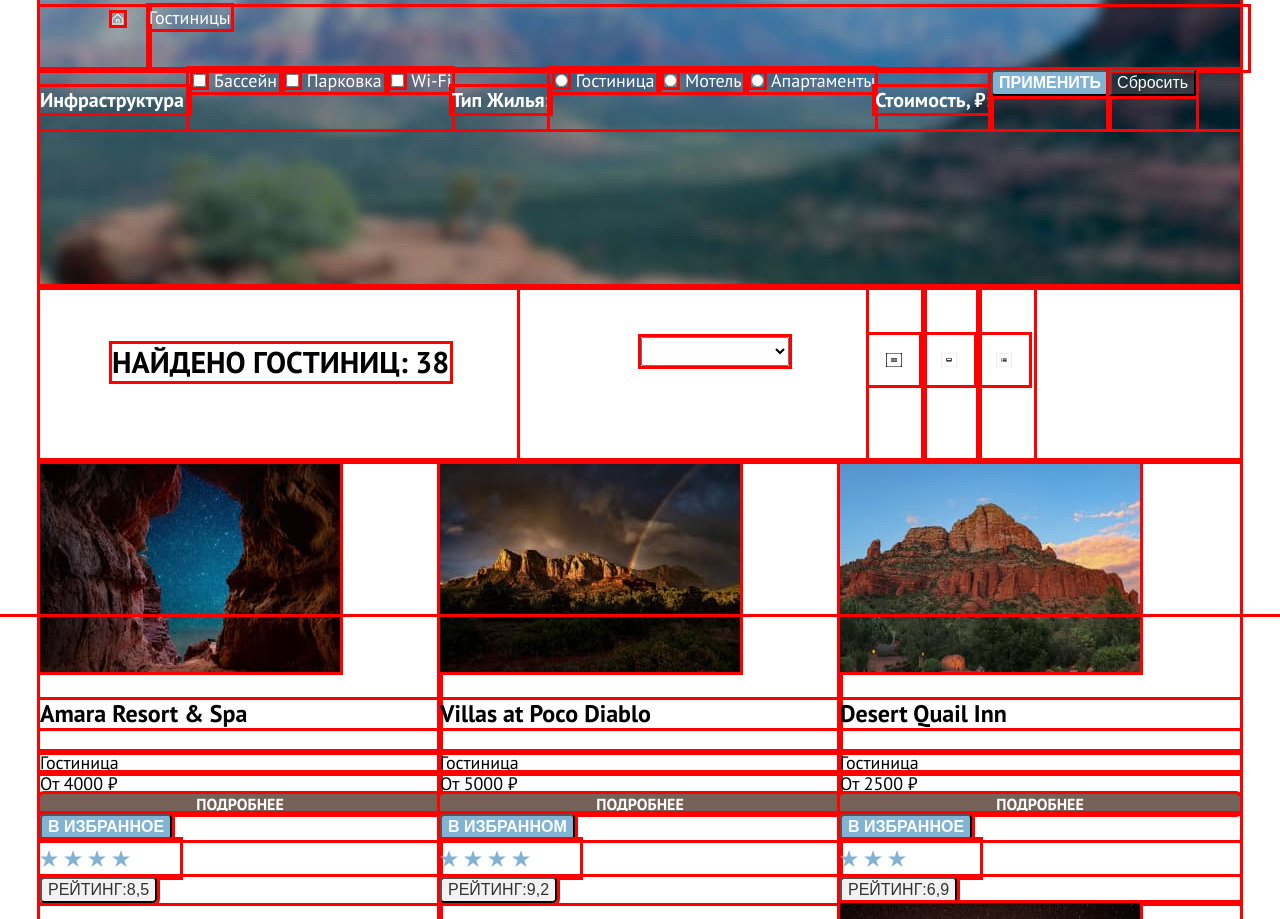
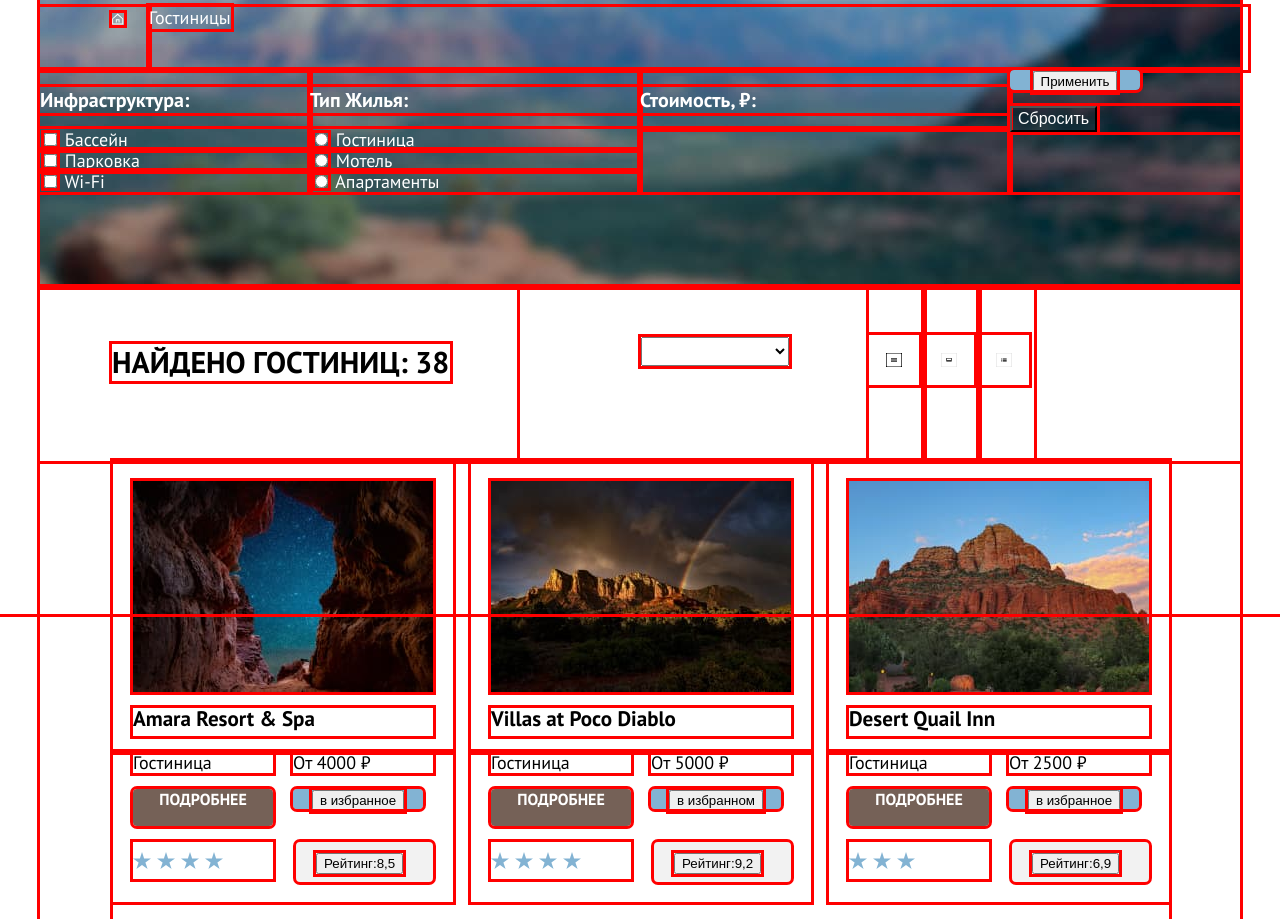
Before and after one commit to htmlacademy-htmlcss/2086067-sedona-34, a plain HTML site: page catalog.html in a window 1280 px wide. Shown: the part 186-1105 px from the top of the page. Drawn offline with Linux system fonts and the light colour scheme.

Commit message:
Добавляет мелкие сетки на гридах для подходящих компонентов

```diff
--- a/catalog.html
+++ b/catalog.html
@@ -60,6 +60,7 @@
     </header>
     <section class="choice-hotels">
     <form class="choice-infrastructure-common">
+      <div class="infrastructure-and-title">
       <h2 class="choice-infrastructure">Инфраструктура:</h2>
           <div class="choice-infrastructure-filter">
             <label class="control">
@@ -75,6 +76,8 @@
               Wi-Fi
             </label>
           </div>
+        </div>
+        <div class="houses-and-title">
       <h2 class="choice-type-houses">Тип Жилья:</h2>
            <div class="choice-type-houses-filter">
             <label class="control">
@@ -90,6 +93,8 @@
                Апартаменты
             </label>
            </div>
+          </div>
+          <div class="price-and-title">
       <h2 class="price">Стоимость, ₽:</h2>
         <div class="price-filter">
         <label class="visually-hidden">
@@ -105,12 +110,15 @@
           <button class="button visually-hidden" type="submit" >Стоимость от</button>
           <button class="button visually-hidden" type="submit"> Стоимость до</button>
         </div>
+      </div>
+      <div class="apply-and-reset">
         <div class="button-another">
         <button class="button" type="submit">Применить</button>
       </div>
         <div class="without-background">
         <button class="button" type="submit">Сбросить</button>
       </div>
+    </div>
     </form>
   </div>
     </section>
@@ -143,13 +151,15 @@
             alt="Ущелье">
             <h3 class="hotel-card-title">Amara Resort & Spa</h3>
           </a>
+          <div class="hotel-information">
           <span class="hotel-card-type">Гостиница</span>
           <b class="hotel-card-price">От 4000 ₽</b>
           <a class="hotel-card-button button" href="#">подробнее</a>
           <div class="button-another">
-          <button class="button" type="submit">в избранное</button></div>
+          <button class="button button-remember" type="submit">в избранное</button></div>
           <img class="hotel-rating-image" src="images/four-stars.svg" width="140" height="37" alt="4 звезды">
           <span class="hotel-rating"><button class="button" type="submit">Рейтинг:8,5</button></span>
+        </div>
         </li>
         <li class="hotel-card">
           <a class="hotel-card-link" href="#">
@@ -157,27 +167,31 @@
             alt="Горы на фоне радуги">
             <h3 class="hotel-card-title">Villas at Poco Diablo</h3>
           </a>
+          <div class="hotel-information">
           <span class="hotel-card-type">Гостиница</span>
           <b class="hotel-card-price">От 5000 ₽</b>
           <a class="hotel-card-button button" href="#">подробнее</a>
           <div class="button-another">
-          <button class="button" type="submit">в избранном</button></div>
+          <button class="button button-remember" type="submit">в избранном</button></div>
           <img class="hotel-rating-image" src="images/four-stars.svg" width="140" height="37" alt="4 звезды">
           <span class="hotel-rating"><button class="button" type="submit">Рейтинг:9,2</button></span>
+        </div>
         </li>
-        <div class="hotel-card">
+        <li class="hotel-card">
           <a class="hotel-card-link" href="#">
             <img class="hotel-card-image" src="images/hotel-desert-quail-inn.jpg" width="300" height="211"
              alt="Горы на фоне голубого неба">
             <h3 class="hotel-card-title">Desert Quail Inn</h3>
           </a>
+          <div class="hotel-information">
           <span class="hotel-card-type">Гостиница</span>
           <b class="hotel-card-price">От 2500 ₽</b>
           <a class="hotel-card-button button" href="#">подробнее</a>
           <div class="button-another">
-          <button class="button" type="submit">в избранное</button></div>
+          <button class="button button-remember" type="submit">в избранное</button></div>
           <img class="hotel-rating-image" src="images/three-stars.svg" width="140" height="37" alt="3 звезды">
           <span class="hotel-rating"><button class="button" type="submit">Рейтинг:6,9</button></span>
+        </div>
         </li>
         <li class="hotel-card">
           <a class="hotel-card-link" href="#">
@@ -185,13 +199,15 @@
              alt="Горы на фоне звездного неба">
             <h3 class="hotel-card-title">GreenTree Inn</h3>
           </a>
+          <div class="hotel-information">
           <span class="hotel-card-type">Гостиница</span>
           <b class="hotel-card-price">От 1500 ₽</b>
           <a class="hotel-card-button button" href="#">подробнее</a>
           <div class="button-another">
-          <button class="button" type="submit">в избранное</button></div>
+          <button class="button button-remember" type="submit">в избранное</button></div>
           <img class="hotel-rating-image" src="images/two-stars.svg" width="140" height="37" alt="2 звезды">
           <span class="hotel-rating"><button class="button" type="submit">Рейтинг:5,0</button></span>
+        </div>
         </li>
       </ul>
       <div class="pagination-and-number-hotels-page">
--- a/styles/slyles.css
+++ b/styles/slyles.css
@@ -751,7 +751,54 @@ body {
   margin-right: 1017px;
 }
 
-.button-another button {
+.infrastructure-and-title {
+  display: flex;
+  flex-direction: column;
+  flex-wrap: wrap;
+  width: 270px;
+  margin: 0;
+  padding: 0;
+}
+
+.choice-infrastructure-filter {
+ display: flex;
+ flex-direction: column;
+}
+
+.houses-and-title {
+  display: flex;
+  flex-direction: column;
+  flex-wrap: wrap;
+  width: 330px;
+  margin: 0;
+  padding: 0;
+}
+
+.choice-type-houses-filter {
+  display: flex;
+  flex-direction: column;
+}
+
+.price-and-title {
+  display: flex;
+  flex-direction: column;
+  flex-wrap: wrap;
+  width: 370px;
+  margin: 0;
+  padding: 0;
+}
+
+.apply-and-reset {
+  display: flex;
+  flex-direction: column;
+  flex-wrap: wrap;
+  width: 230px;
+  margin: 0;
+  padding: 0;
+}
+
+.button-another {
+  display: block;
   font-weight: 700;
   font-size: 16px;
   line-height: 20px;
@@ -761,6 +808,10 @@ body {
   background-color: #82B3D3;
   border-radius: 4px;
   color: #FFFFFF;
+  width: 130px;
+  height: 20px;
+  padding: 14px 15px;
+
 }
 
 .without-background button {
@@ -831,7 +882,7 @@ body {
 }
 
 
-.hotel-list {
+/*.hotel-list {
   display: flex;
   width: 1200px;
   margin: 0;
@@ -840,28 +891,75 @@ body {
   flex-wrap: wrap;
   justify-content: space-evenly;
 }
+*/
+.hotel-list {
+  width: 1056px;
+  padding: 0;
+  margin: 0;
+  margin-left: 73px;
+  margin-right: 71px;
+  margin-bottom: 66px;
+  list-style-type: none;
+  display: grid;
+  grid-template-columns: 340px 340px 340px;
+  column-gap: 18px;
+  row-gap: 20px;
+}
 
 .hotel-card {
+  width: 340px;
+  min-height: 438px;
   display: flex;
   flex-direction: column;
-  width: 400px;
-  min-height: 211px;
   margin: 0;
+  padding: 0;
+}
+
+.hotel-card-image {
+  display: block;
+  width: 300px;
+  height: 211px;
+  margin-top: 20px;
+  margin-bottom: 16px;
+  margin-left: 20px;
+  margin-right: 20px;
   padding: 0;
 
 }
 
 .hotel-card-title {
-  font-weight: 700;
-  font-size: 24px;
-  line-height: 28px;
-  color: #000000;
-  text-align: left;
+  display: block;
+  width: 300px;
+  min-height: 28px;
+  padding: 0;
+  margin-top: 0;
+  margin-bottom: 16px;
+  margin-left: 20px;
+  margin-right: 20px;
 
 }
 
 .hotel-card a {
   text-decoration: none;
+  color: #000000;
+}
+
+.hotel-information {
+  display: flex;
+  flex-direction: row;
+  flex-wrap: wrap;
+  margin: 0;
+  padding: 0;
+}
+
+.hotel-card-type {
+  width: 140px;
+  min-height: 21px;
+  padding: 0;
+  margin-top: 0;
+  margin-bottom: 16px;
+  margin-left: 20px;
+  margin-right: 20px;
 }
 
 .hotel-card-price {
@@ -869,9 +967,18 @@ body {
   font-size: 18px;
   line-height: 21px;
   text-transform: capitalize;
+  width: 140px;
+  min-height: 21px;
+  padding: 0;
+  margin-top: 0;
+  margin-left: 0;
+  margin-bottom: 16px;
+  margin-right: 20px;
+
 }
 
 .hotel-card-button {
+  display: block;
   font-weight: 700;
   font-size: 16px;
   line-height: 20px;
@@ -881,30 +988,62 @@ body {
   text-transform: uppercase;
   background-color: #756157;
   border-radius: 4px;
+  width: 140px;
+  height: 37px;
+  padding: 0;
+  margin-top: 0;
+  margin-bottom: 16px;
+  margin-left: 20px;
+  margin-right: 20px;
+  box-sizing: border-box;
 }
 
-.button-another button {
+.hotel-information a {
+  text-decoration: none;
+  color: #FFFFFF;
+
+}
+
+.button-another {
+  display: block;
   font-weight: 700;
   font-size: 16px;
   line-height: 20px;
+  color: #FFFFFF;
   align-items: center;
   text-align: center;
   text-transform: uppercase;
-  color: #FFFFFF;
   background-color: #82B3D3;
-  border-radius: 4px;
+  padding: 0;
+  margin-top: 0;
+  margin-bottom: 16px;
+  margin-left: 0;
+  margin-right: 20px;
 }
 
-.hotel-rating button {
-  font-weight: 400;
-  font-size: 16px;
-  line-height: 20px;
-  text-align: center;
+.hotel-rating-image {
+  display: block;
+  margin-left: 20px;
+}
+
+.hotel-rating {
+  display: block;
+  width: 95px;
+  min-height: 20px;
+  padding-top: 9px;
+  padding-bottom: 8px;
+  padding-left: 20px;
+  padding-right: 22px;
+  margin-right: 20px;
+  margin-top: 0;
+  margin-left: auto;
+  margin-bottom: 20px;
   text-transform: uppercase;
-  color: #333333;
   background-color: #F2F2F2;
   border-radius: 4px;
+
 }
+
 
 .pagination-and-number-hotels-page {
   display: flex;
```
